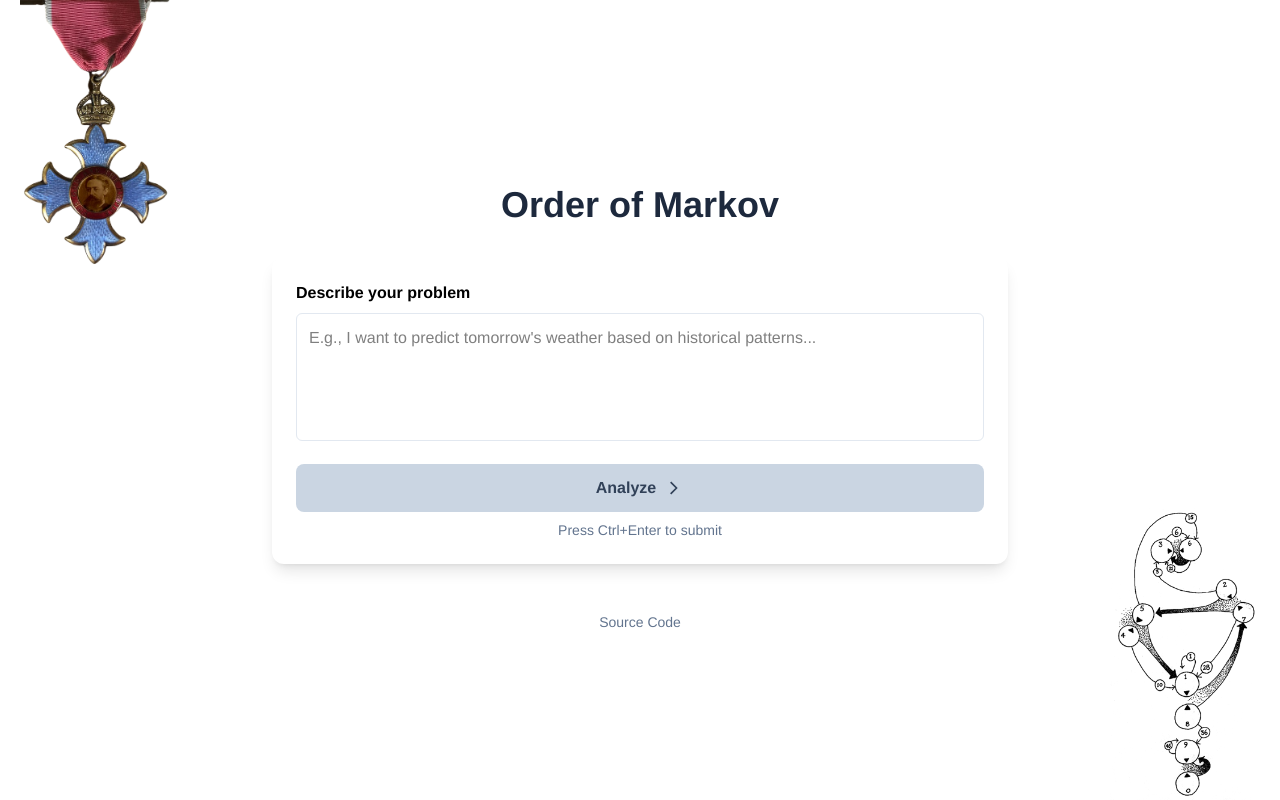
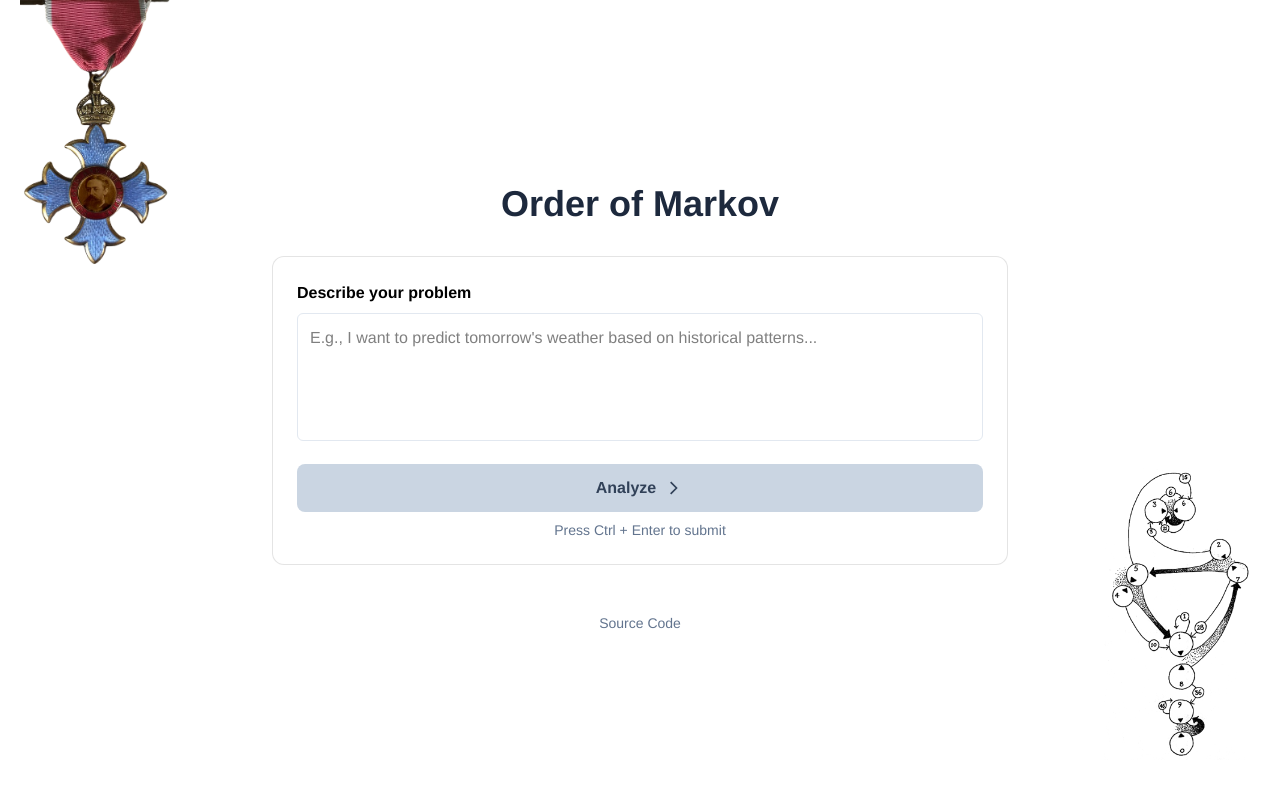
Before and after one commit to s4nj1th/order-of-markov, a React (Vite) app in the folder frontend/: page / in a window 1280 px wide. Built offline with nearby package versions, Linux system fonts and the light colour scheme.

Commit message:
fixed: minor changed to ui

```diff
--- a/frontend/src/Analyzer.tsx
+++ b/frontend/src/Analyzer.tsx
@@ -103,7 +103,7 @@ export default function Analyzer(): React.ReactElement {
       await new Promise((resolve) => setTimeout(resolve, 600));
 
       let order = NaN;
-      let justification = "";
+      let justification = "Error analyzing problem.";
       let confidence = 0;
 
       // const lowerProblem = problemText.toLowerCase();
@@ -176,10 +176,17 @@ export default function Analyzer(): React.ReactElement {
     }
   };
 
+  const isMac =
+    typeof navigator !== "undefined" &&
+    /Mac|iPhone|iPad|iPod/.test(navigator.platform);
+
   const handleKeyPress = (
     e: React.KeyboardEvent<HTMLTextAreaElement>
   ): void => {
-    if (e.key === "Enter" && (e.ctrlKey || e.metaKey)) {
+    if (e.key !== "Enter") return;
+    const wantsMeta = isMac ? e.metaKey : false;
+    const wantsCtrl = isMac ? false : e.ctrlKey;
+    if (wantsMeta || wantsCtrl) {
       e.preventDefault();
       handleSubmit();
     }
@@ -199,7 +206,7 @@ export default function Analyzer(): React.ReactElement {
 
   return (
     <>
-      <div className="bg-white rounded-xl shadow-lg p-6 mb-6">
+      <div className="bg-white rounded-xl border border-[#9994] p-6 mb-6">
         <label htmlFor="problem" className="block mb-2 font-semibold">
           Describe your problem
         </label>
@@ -254,7 +261,7 @@ export default function Analyzer(): React.ReactElement {
           )}
         </button>
         <p className="mt-2 text-center text-sm text-slate-500">
-          Press Ctrl+Enter to submit
+          Press {isMac ? "⌘" : "Ctrl"} + Enter to submit
         </p>
       </div>
 
@@ -268,15 +275,15 @@ export default function Analyzer(): React.ReactElement {
       )}
 
       {result && (
-        <div className="bg-white rounded-xl shadow-lg p-6">
+        <div className="bg-white rounded-xl border border-[#9994] p-6">
           <div className="flex items-center gap-3 mb-4">
             <h2 className="text-lg font-bold">Recommendation</h2>
           </div>
 
-          <div className="bg-sky-50 border border-sky-100 rounded-md p-4 mb-4">
-            <p className="text-blue-600 font-medium mb-1">Recommended Model</p>
-            <p className="text-3xl font-bold text-sky-900">
-              {result.order}
+          <div className="bg-sky-50 border border-blue-600/20 rounded-md p-4 mb-4">
+            <p className="text-3xl font-bold text-sky-900 text-center">
+              <span className="underline">{result.order}</span>
+              <sup>
                 {result.order === 1
                   ? "st"
                   : result.order === 2
@@ -284,6 +291,7 @@ export default function Analyzer(): React.ReactElement {
                   : result.order === 3
                   ? "rd"
                   : "th"}
+              </sup>
               -order Markov Model
             </p>
           </div>
--- a/frontend/src/App.tsx
+++ b/frontend/src/App.tsx
@@ -12,6 +12,7 @@ export default function MarkovOrderMVP(): React.ReactElement {
 
       <main className="w-full sm:w-3/5 max-w-4xl px-4 py-10 items-center">
         <header className="flex flex-col items-center mb-8">
+          <img src="/favicon.png" alt="" className="w-35 sm:hidden" />
           <h1 className="text-4xl font-bold text-slate-800 mt-4">
             Order of Markov
           </h1>
@@ -34,7 +35,7 @@ export default function MarkovOrderMVP(): React.ReactElement {
         </footer>
       </main>
 
-      <div className="hidden sm:block w-1/5 max-w-[150px] items-end absolute bottom-0 right-5">
+      <div className="hidden sm:block w-1/5 max-w-[150px] items-end absolute bottom-10 right-[2%]">
         <img
           src="/ccru.gif"
           alt="logo"
```
Lines whose indentation alone changed are shown as unchanged.
